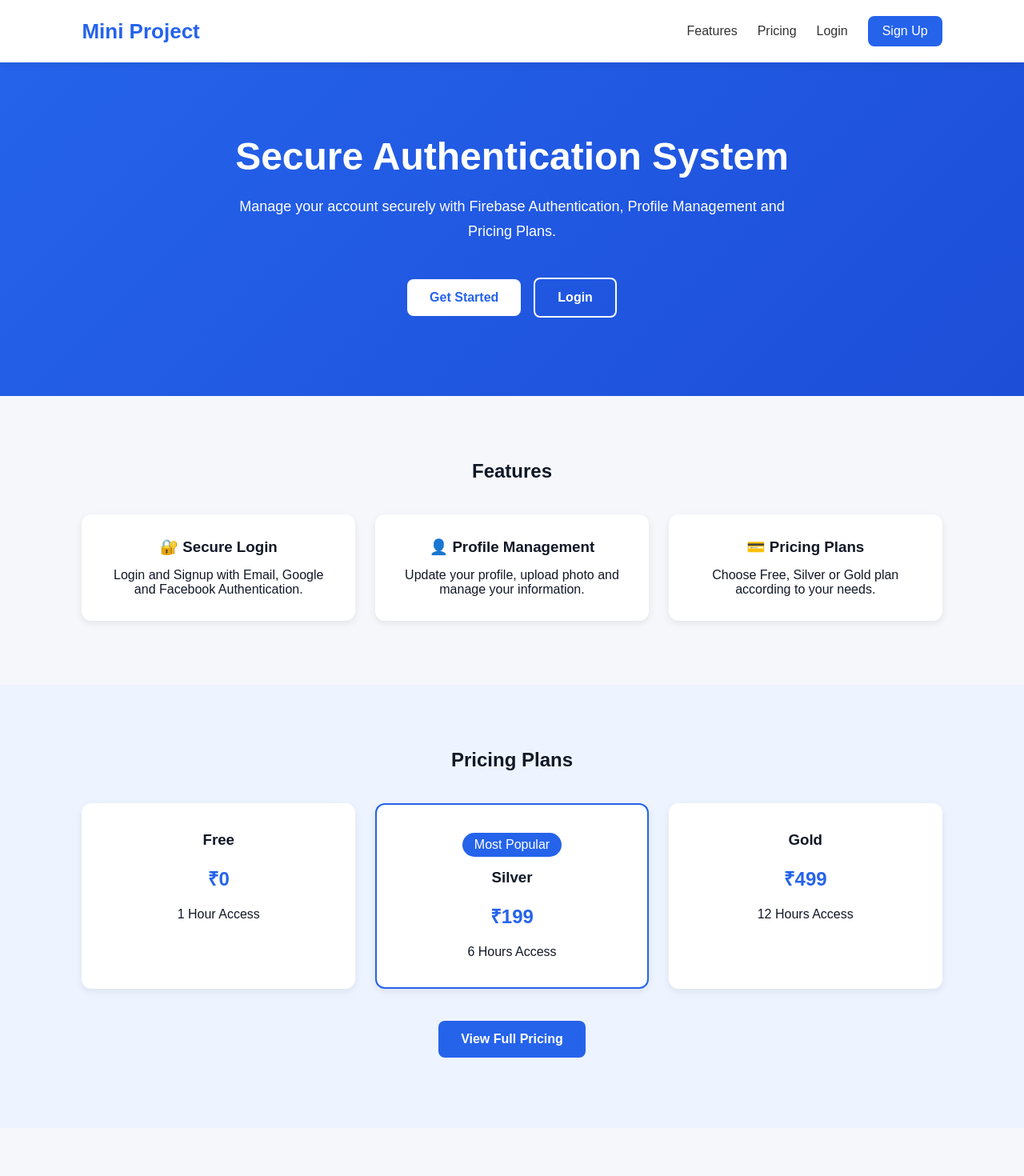
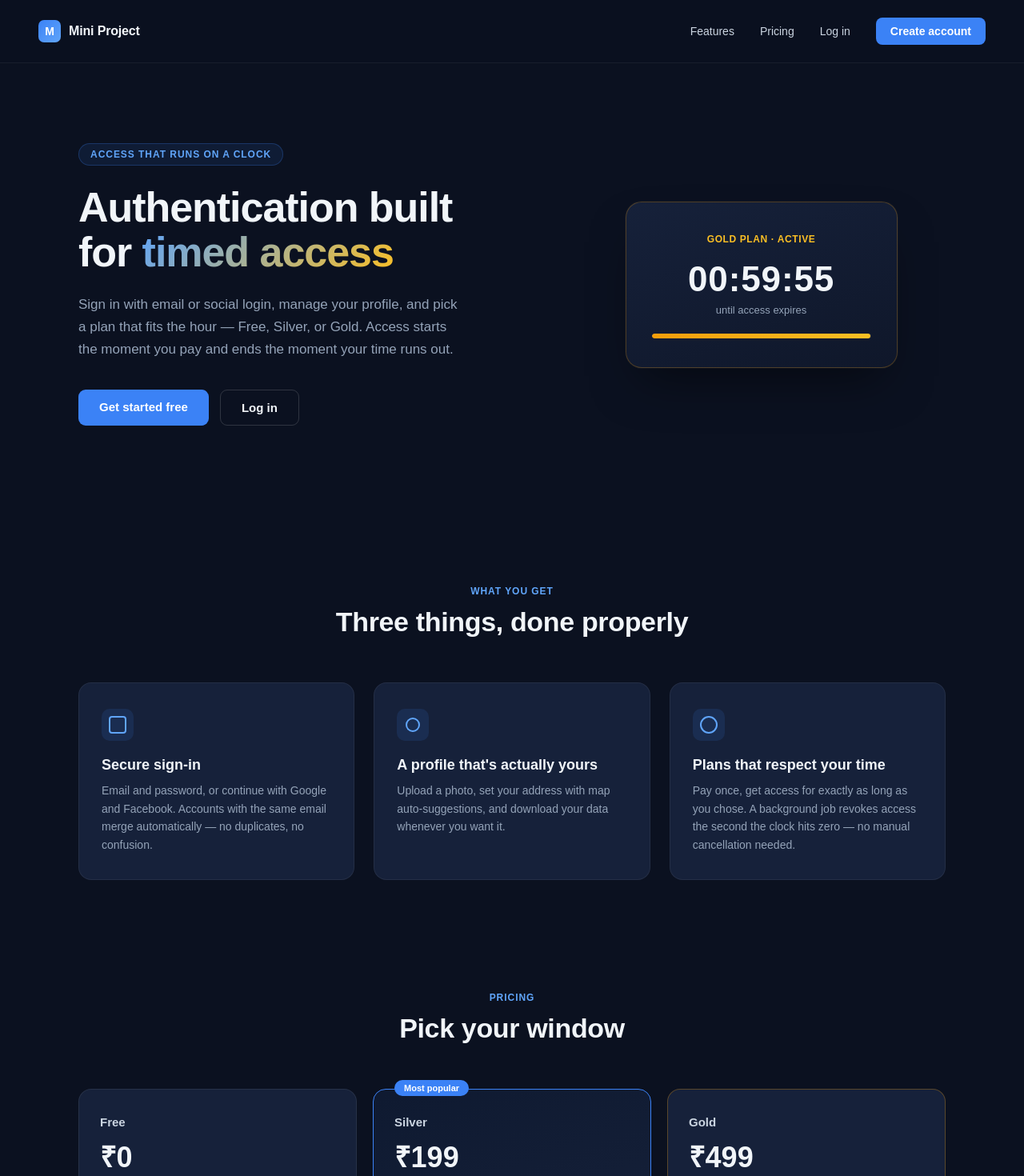
Before and after one commit to Aakash-Rajput22/mini-project, a React (Create React App) app: page / in a window 1280 px wide. Shown: the top 1470 px of the page at 80% size. Built offline with nearby package versions, Linux system fonts and the light colour scheme.

Commit message:
Updated landing page design and login fixes

```diff
--- a/src/pages/Landing.js
+++ b/src/pages/Landing.js
@@ -1,111 +1,162 @@
 import { Link } from "react-router-dom";
+import { useState, useEffect } from "react";
 import "../styles/landing.css";
 
 function Landing() {
+  const [seconds, setSeconds] = useState(3600);
+
+  useEffect(() => {
+    const interval = setInterval(() => {
+      setSeconds((s) => (s <= 0 ? 3600 : s - 1));
+    }, 1000);
+    return () => clearInterval(interval);
+  }, []);
+
+  const formatTime = (total) => {
+    const h = Math.floor(total / 3600).toString().padStart(2, "0");
+    const m = Math.floor((total % 3600) / 60).toString().padStart(2, "0");
+    const s = Math.floor(total % 60).toString().padStart(2, "0");
+    return h + ":" + m + ":" + s;
+  };
+
   return (
     <div className="landing">
 
-      {/* Navbar */}
+      {/* NAVBAR */}
       <header className="navbar">
-        <div className="logo">Mini Project</div>
+        <div className="logo">
+          <span className="logo-mark">M</span>
+          Mini Project
+        </div>
 
         <nav>
           <a href="#features">Features</a>
           <a href="#pricing">Pricing</a>
-          <Link to="/login">Login</Link>
-          <Link to="/signup" className="signup-btn">
-            Sign Up
-          </Link>
+          <Link to="/login" className="nav-login">Log in</Link>
+          <Link to="/signup" className="signup-btn">Create account</Link>
         </nav>
       </header>
 
-      {/* Hero Section */}
+      {/* HERO */}
       <section className="hero">
-        <h1>Secure Authentication System</h1>
+        <div className="hero-copy">
+          <span className="hero-eyebrow">Access that runs on a clock</span>
+          <h1>
+            Authentication built<br />
+            for <span className="accent">timed access</span>
+          </h1>
+          <p>
+            Sign in with email or social login, manage your profile, and pick a
+            plan that fits the hour — Free, Silver, or Gold. Access starts the
+            moment you pay and ends the moment your time runs out.
+          </p>
 
-        <p>
-          Manage your account securely with Firebase Authentication,
-          Profile Management and Pricing Plans.
-        </p>
+          <div className="hero-buttons">
+            <Link to="/signup" className="primary-btn">Get started free</Link>
+            <Link to="/login" className="secondary-btn">Log in</Link>
+          </div>
+        </div>
 
-        <div className="hero-buttons">
-          <Link to="/signup" className="primary-btn">
-            Get Started
-          </Link>
-
-          <Link to="/login" className="secondary-btn">
-            Login
-          </Link>
+        <div className="hero-visual">
+          <div className="timer-card">
+            <span className="timer-label">Gold plan · active</span>
+            <div className="timer-display">{formatTime(seconds)}</div>
+            <span className="timer-sub">until access expires</span>
+            <div className="timer-bar">
+              <div
+                className="timer-bar-fill"
+                style={{ width: ((seconds / 3600) * 100) + "%" }}
+              />
+            </div>
+          </div>
         </div>
       </section>
 
-      {/* Features */}
+      {/* FEATURES */}
       <section id="features" className="features">
-        <h2>Features</h2>
+        <span className="section-eyebrow">What you get</span>
+        <h2>Three things, done properly</h2>
 
         <div className="feature-grid">
-
           <div className="feature-card">
-            <h3>🔐 Secure Login</h3>
+            <div className="feature-icon icon-lock" />
+            <h3>Secure sign-in</h3>
             <p>
-              Login and Signup with Email, Google and Facebook Authentication.
+              Email and password, or continue with Google and Facebook.
+              Accounts with the same email merge automatically — no
+              duplicates, no confusion.
             </p>
           </div>
 
           <div className="feature-card">
-            <h3>👤 Profile Management</h3>
+            <div className="feature-icon icon-user" />
+            <h3>A profile that's actually yours</h3>
             <p>
-              Update your profile, upload photo and manage your information.
+              Upload a photo, set your address with map auto-suggestions,
+              and download your data whenever you want it.
             </p>
           </div>
 
           <div className="feature-card">
-            <h3>💳 Pricing Plans</h3>
+            <div className="feature-icon icon-clock" />
+            <h3>Plans that respect your time</h3>
             <p>
-              Choose Free, Silver or Gold plan according to your needs.
+              Pay once, get access for exactly as long as you chose.
+              A background job revokes access the second the clock hits
+              zero — no manual cancellation needed.
             </p>
           </div>
-
         </div>
       </section>
 
-      {/* Pricing Preview */}
+      {/* PRICING PREVIEW */}
       <section id="pricing" className="pricing-preview">
-
-        <h2>Pricing Plans</h2>
+        <span className="section-eyebrow">Pricing</span>
+        <h2>Pick your window</h2>
 
         <div className="pricing-grid">
-
           <div className="price-card">
             <h3>Free</h3>
-            <h1>₹0</h1>
-            <p>1 Hour Access</p>
+            <div className="price-amount">₹0</div>
+            <p className="price-duration">1 hour access</p>
+            <ul className="price-features">
+              <li>Basic access</li>
+              <li>Profile management</li>
+            </ul>
           </div>
 
           <div className="price-card popular">
-            <span>Most Popular</span>
+            <span className="popular-tag">Most popular</span>
             <h3>Silver</h3>
-            <h1>₹199</h1>
-            <p>6 Hours Access</p>
+            <div className="price-amount">₹199</div>
+            <p className="price-duration">6 hours access</p>
+            <ul className="price-features">
+              <li>Everything in Free</li>
+              <li>Priority support</li>
+              <li>Extended access</li>
+            </ul>
           </div>
 
-          <div className="price-card">
+          <div className="price-card gold">
             <h3>Gold</h3>
-            <h1>₹499</h1>
-            <p>12 Hours Access</p>
+            <div className="price-amount">₹499</div>
+            <p className="price-duration">12 hours access</p>
+            <ul className="price-features">
+              <li>Everything in Silver</li>
+              <li>Premium support</li>
+              <li>Full access</li>
+            </ul>
           </div>
-
         </div>
 
-        <Link to="/pricing" className="view-btn">
-          View Full Pricing
-        </Link>
-
+        <Link to="/pricing" className="view-btn">See full pricing details</Link>
       </section>
 
-      {/* Footer */}
+      {/* FOOTER */}
       <footer className="footer">
-        © 2026 Mini Project | Built with React & Firebase
+        <span>© 2026 Mini Project</span>
+        <span className="footer-dot">·</span>
+        <span>Built with React &amp; Firebase</span>
       </footer>
 
     </div>
--- a/src/pages/Login.js
+++ b/src/pages/Login.js
@@ -149,7 +149,7 @@ function Login() {
             className="eye-btn"
             onClick={() => setShowPassword(!showPassword)}
           >
-            {showPassword ? "*" : "#"}
+            {showPassword ? "" : ""}
           </button>
 
         </div>
--- a/src/styles/landing.css
+++ b/src/styles/landing.css
@@ -1,209 +1,439 @@
-* {
-  margin: 0;
-  padding: 0;
-  box-sizing: border-box;
+/* ===== TOKENS ===== */
+:root {
+  --navy-950: #0b1120;
+  --navy-900: #0f172a;
+  --navy-800: #16213a;
+  --navy-700: #1e2c4a;
+  --slate-400: #94a3b8;
+  --slate-300: #cbd5e1;
+  --slate-100: #f1f5f9;
+  --blue-500: #3b82f6;
+  --blue-400: #60a5fa;
+  --amber-500: #f59e0b;
+  --amber-400: #fbbf24;
+  --silver-300: #cbd5e1;
 }
 
-body {
-  font-family: Arial, sans-serif;
-  background: #f8fafc;
-  color: #222;
+* { margin: 0; padding: 0; box-sizing: border-box; }
+
+.landing {
+  font-family: "Inter", -apple-system, BlinkMacSystemFont, "Segoe UI", sans-serif;
+  background: var(--navy-950);
+  color: var(--slate-100);
+  overflow-x: hidden;
 }
 
-.landing {
-  min-height: 100vh;
-}
-
-/* Navbar */
-
+/* ===== NAVBAR ===== */
 .navbar {
   display: flex;
+  align-items: center;
   justify-content: space-between;
-  align-items: center;
-  padding: 20px 8%;
-  background: #fff;
-  box-shadow: 0 2px 10px rgba(0,0,0,.08);
+  padding: 22px 48px;
   position: sticky;
   top: 0;
-  z-index: 100;
+  z-index: 50;
+  background: rgba(11, 17, 32, 0.85);
+  backdrop-filter: blur(10px);
+  border-bottom: 1px solid rgba(255,255,255,0.06);
 }
 
 .logo {
-  font-size: 26px;
-  font-weight: bold;
-  color: #2563eb;
+  display: flex;
+  align-items: center;
+  gap: 10px;
+  font-size: 16px;
+  font-weight: 700;
+  letter-spacing: -0.01em;
+  color: var(--slate-100);
+}
+
+.logo-mark {
+  width: 28px;
+  height: 28px;
+  border-radius: 7px;
+  background: linear-gradient(135deg, var(--blue-500), var(--blue-400));
+  display: flex;
+  align-items: center;
+  justify-content: center;
+  font-size: 14px;
+  font-weight: 800;
+  color: #fff;
 }
 
 .navbar nav {
   display: flex;
   align-items: center;
-  gap: 25px;
+  gap: 32px;
 }
 
 .navbar nav a {
+  color: var(--slate-300);
   text-decoration: none;
-  color: #333;
+  font-size: 14px;
   font-weight: 500;
-  transition: .3s;
+  transition: color 0.15s ease;
 }
 
-.navbar nav a:hover {
-  color: #2563eb;
+.navbar nav a:hover { color: var(--slate-100); }
+
+.nav-login { color: var(--slate-300) !important; }
+
+.signup-btn {
+  background: var(--blue-500);
+  color: #fff !important;
+  padding: 9px 18px;
+  border-radius: 8px;
+  font-weight: 600 !important;
+  transition: background 0.15s ease;
 }
 
-.signup-btn {
-  background: #2563eb;
-  color: white !important;
-  padding: 10px 18px;
-  border-radius: 8px;
+.signup-btn:hover { background: var(--blue-400); }
+
+/* ===== HERO ===== */
+.hero {
+  display: grid;
+  grid-template-columns: 1.1fr 0.9fr;
+  align-items: center;
+  gap: 60px;
+  max-width: 1180px;
+  margin: 0 auto;
+  padding: 100px 48px 120px;
 }
 
-/* Hero */
-
-.hero {
-  padding: 90px 8%;
-  text-align: center;
-  background: linear-gradient(135deg,#2563eb,#1d4ed8);
-  color: white;
+.hero-eyebrow {
+  display: inline-block;
+  font-size: 12px;
+  font-weight: 600;
+  letter-spacing: 0.08em;
+  text-transform: uppercase;
+  color: var(--blue-400);
+  background: rgba(59, 130, 246, 0.1);
+  border: 1px solid rgba(59, 130, 246, 0.25);
+  padding: 6px 14px;
+  border-radius: 20px;
+  margin-bottom: 24px;
 }
 
 .hero h1 {
-  font-size: 48px;
-  margin-bottom: 20px;
+  font-size: 52px;
+  font-weight: 800;
+  line-height: 1.08;
+  letter-spacing: -0.02em;
+  color: var(--slate-100);
+  margin-bottom: 24px;
+}
+
+.hero h1 .accent {
+  background: linear-gradient(135deg, var(--blue-400), var(--amber-400));
+  -webkit-background-clip: text;
+  background-clip: text;
+  -webkit-text-fill-color: transparent;
 }
 
 .hero p {
-  max-width: 700px;
-  margin: auto;
-  font-size: 18px;
-  line-height: 1.7;
+  font-size: 17px;
+  line-height: 1.65;
+  color: var(--slate-400);
+  max-width: 480px;
+  margin-bottom: 36px;
 }
 
-.hero-buttons {
-  margin-top: 35px;
+.hero-buttons { display: flex; gap: 14px; }
+
+.primary-btn {
+  background: var(--blue-500);
+  color: #fff;
+  text-decoration: none;
+  padding: 13px 26px;
+  border-radius: 9px;
+  font-weight: 600;
+  font-size: 15px;
+  transition: background 0.15s ease, transform 0.15s ease;
 }
 
-.primary-btn,
-.secondary-btn,
-.view-btn {
-  display: inline-block;
+.primary-btn:hover { background: var(--blue-400); transform: translateY(-1px); }
+
+.secondary-btn {
+  background: transparent;
+  color: var(--slate-100);
   text-decoration: none;
-  padding: 14px 28px;
-  border-radius: 8px;
-  font-weight: bold;
-  margin: 8px;
+  padding: 13px 26px;
+  border-radius: 9px;
+  font-weight: 600;
+  font-size: 15px;
+  border: 1px solid rgba(255,255,255,0.15);
+  transition: border-color 0.15s ease, background 0.15s ease;
 }
 
-.primary-btn {
-  background: white;
-  color: #2563eb;
+.secondary-btn:hover { border-color: rgba(255,255,255,0.35); background: rgba(255,255,255,0.03); }
+
+/* ===== HERO VISUAL — TIMER CARD ===== */
+.hero-visual {
+  display: flex;
+  justify-content: center;
 }
 
-.secondary-btn {
-  border: 2px solid white;
-  color: white;
+.timer-card {
+  background: linear-gradient(160deg, var(--navy-800), var(--navy-900));
+  border: 1px solid rgba(245, 158, 11, 0.25);
+  border-radius: 20px;
+  padding: 36px 32px;
+  width: 100%;
+  max-width: 340px;
+  box-shadow: 0 30px 60px -20px rgba(0,0,0,0.5), 0 0 0 1px rgba(255,255,255,0.03);
+  text-align: center;
 }
 
-/* Features */
-
-.features {
-  padding: 80px 8%;
+.timer-label {
+  display: inline-block;
+  font-size: 12px;
+  font-weight: 600;
+  letter-spacing: 0.05em;
+  text-transform: uppercase;
+  color: var(--amber-400);
+  margin-bottom: 18px;
 }
 
-.features h2 {
+.timer-display {
+  font-size: 44px;
+  font-weight: 800;
+  font-variant-numeric: tabular-nums;
+  letter-spacing: 0.02em;
+  color: var(--slate-100);
+  margin-bottom: 6px;
+}
+
+.timer-sub {
+  display: block;
+  font-size: 13px;
+  color: var(--slate-400);
+  margin-bottom: 22px;
+}
+
+.timer-bar {
+  height: 6px;
+  background: rgba(255,255,255,0.08);
+  border-radius: 10px;
+  overflow: hidden;
+}
+
+.timer-bar-fill {
+  height: 100%;
+  background: linear-gradient(90deg, var(--amber-500), var(--amber-400));
+  transition: width 1s linear;
+  border-radius: 10px;
+}
+
+/* ===== SECTION SHARED ===== */
+.section-eyebrow {
+  display: block;
+  font-size: 12px;
+  font-weight: 600;
+  letter-spacing: 0.08em;
+  text-transform: uppercase;
+  color: var(--blue-400);
   text-align: center;
-  margin-bottom: 40px;
+  margin-bottom: 12px;
+}
+
+.features h2, .pricing-preview h2 {
+  font-size: 34px;
+  font-weight: 800;
+  letter-spacing: -0.01em;
+  text-align: center;
+  color: var(--slate-100);
+  margin-bottom: 56px;
+}
+
+/* ===== FEATURES ===== */
+.features {
+  max-width: 1180px;
+  margin: 0 auto;
+  padding: 80px 48px 100px;
 }
 
 .feature-grid {
   display: grid;
-  grid-template-columns: repeat(auto-fit,minmax(250px,1fr));
-  gap: 25px;
+  grid-template-columns: repeat(3, 1fr);
+  gap: 24px;
 }
 
 .feature-card {
-  background: white;
-  padding: 30px;
-  border-radius: 12px;
-  box-shadow: 0 3px 10px rgba(0,0,0,.08);
-  text-align: center;
+  background: var(--navy-800);
+  border: 1px solid rgba(255,255,255,0.06);
+  border-radius: 16px;
+  padding: 32px 28px;
+  transition: transform 0.2s ease, border-color 0.2s ease;
 }
 
-.feature-card h3 {
-  margin-bottom: 15px;
+.feature-card:hover {
+  transform: translateY(-4px);
+  border-color: rgba(59, 130, 246, 0.3);
 }
 
-/* Pricing */
+.feature-icon {
+  width: 40px;
+  height: 40px;
+  border-radius: 10px;
+  margin-bottom: 20px;
+  background: rgba(59, 130, 246, 0.12);
+  position: relative;
+}
 
+.feature-icon::after {
+  content: "";
+  position: absolute;
+  top: 50%; left: 50%;
+  width: 18px; height: 18px;
+  transform: translate(-50%, -50%);
+  border: 2px solid var(--blue-400);
+}
+
+.icon-lock::after { border-radius: 4px; }
+.icon-user::after { border-radius: 50%; width: 14px; height: 14px; }
+.icon-clock::after { border-radius: 50%; }
+
+.feature-card h3 {
+  font-size: 18px;
+  font-weight: 700;
+  color: var(--slate-100);
+  margin-bottom: 10px;
+}
+
+.feature-card p {
+  font-size: 14px;
+  line-height: 1.6;
+  color: var(--slate-400);
+}
+
+/* ===== PRICING PREVIEW ===== */
 .pricing-preview {
-  padding: 80px 8%;
-  background: #eef4ff;
+  max-width: 1180px;
+  margin: 0 auto;
+  padding: 40px 48px 100px;
   text-align: center;
 }
 
 .pricing-grid {
   display: grid;
-  grid-template-columns: repeat(auto-fit,minmax(250px,1fr));
-  gap: 25px;
-  margin-top: 40px;
+  grid-template-columns: repeat(3, 1fr);
+  gap: 20px;
+  margin-bottom: 40px;
 }
 
 .price-card {
-  background: white;
-  padding: 35px;
-  border-radius: 12px;
-  box-shadow: 0 3px 10px rgba(0,0,0,.08);
+  background: var(--navy-800);
+  border: 1px solid rgba(255,255,255,0.07);
+  border-radius: 16px;
+  padding: 32px 26px;
+  text-align: left;
+  position: relative;
 }
 
-.price-card h1 {
-  margin: 20px 0;
-  color: #2563eb;
+.price-card h3 {
+  font-size: 15px;
+  font-weight: 600;
+  color: var(--slate-300);
+  margin-bottom: 10px;
 }
 
-.popular {
-  border: 2px solid #2563eb;
+.price-amount {
+  font-size: 36px;
+  font-weight: 800;
+  color: var(--slate-100);
+  margin-bottom: 4px;
 }
 
-.popular span {
-  display: inline-block;
-  background: #2563eb;
-  color: white;
-  padding: 6px 15px;
-  border-radius: 20px;
-  margin-bottom: 15px;
+.price-duration {
+  font-size: 13px;
+  color: var(--slate-400);
+  margin-bottom: 20px;
 }
 
-.view-btn {
-  background: #2563eb;
-  color: white;
-  margin-top: 40px;
+.price-features {
+  list-style: none;
+  display: flex;
+  flex-direction: column;
+  gap: 9px;
 }
 
-/* Footer */
-
-.footer {
-  background: #111827;
-  color: white;
-  text-align: center;
-  padding: 25px;
-  margin-top: 70px;
+.price-features li {
+  font-size: 13px;
+  color: var(--slate-300);
+  padding-left: 18px;
+  position: relative;
 }
 
-/* Responsive */
-
-@media(max-width:768px){
-
-.navbar{
-flex-direction:column;
-gap:15px;
+.price-features li::before {
+  content: "✓";
+  position: absolute;
+  left: 0;
+  color: var(--blue-400);
+  font-size: 12px;
 }
 
-.hero h1{
-font-size:34px;
+.price-card.popular {
+  border: 1px solid var(--blue-500);
+  background: linear-gradient(160deg, rgba(59,130,246,0.08), var(--navy-800));
 }
 
-.hero p{
-font-size:16px;
+.popular-tag {
+  position: absolute;
+  top: -12px;
+  left: 26px;
+  background: var(--blue-500);
+  color: #fff;
+  font-size: 11px;
+  font-weight: 600;
+  padding: 4px 12px;
+  border-radius: 20px;
 }
 
+.price-card.gold {
+  border: 1px solid rgba(245, 158, 11, 0.3);
 }
+
+.price-card.gold .price-features li::before { color: var(--amber-400); }
+
+.view-btn {
+  display: inline-block;
+  color: var(--blue-400);
+  text-decoration: none;
+  font-size: 14px;
+  font-weight: 600;
+  border-bottom: 1px solid rgba(59,130,246,0.4);
+  padding-bottom: 2px;
+}
+
+.view-btn:hover { color: var(--blue-500); }
+
+/* ===== FOOTER ===== */
+.footer {
+  text-align: center;
+  padding: 32px 48px;
+  border-top: 1px solid rgba(255,255,255,0.06);
+  color: var(--slate-400);
+  font-size: 13px;
+}
+
+.footer-dot { margin: 0 8px; opacity: 0.5; }
+
+/* ===== RESPONSIVE ===== */
+@media (max-width: 900px) {
+  .navbar nav a:not(.nav-login):not(.signup-btn) { display: none; }
+  .hero {
+    grid-template-columns: 1fr;
+    padding: 60px 24px 80px;
+    text-align: center;
+  }
+  .hero p { margin: 0 auto 32px; }
+  .hero-buttons { justify-content: center; }
+  .hero h1 { font-size: 38px; }
+  .feature-grid, .pricing-grid { grid-template-columns: 1fr; }
+  .features, .pricing-preview { padding: 60px 24px; }
+}
+
+@media (prefers-reduced-motion: reduce) {
+  .timer-bar-fill { transition: none; }
+  .feature-card { transition: none; }
+}
```
